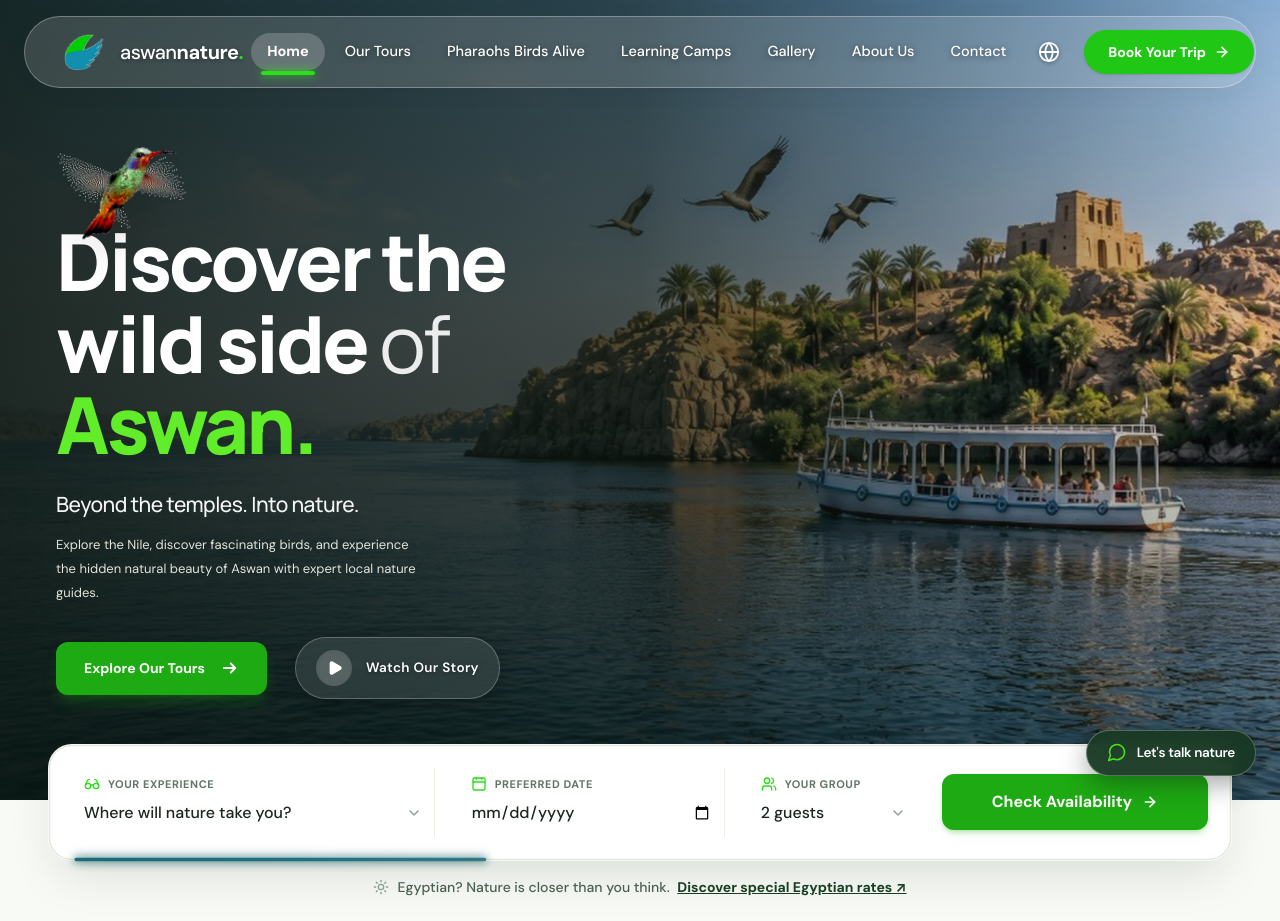
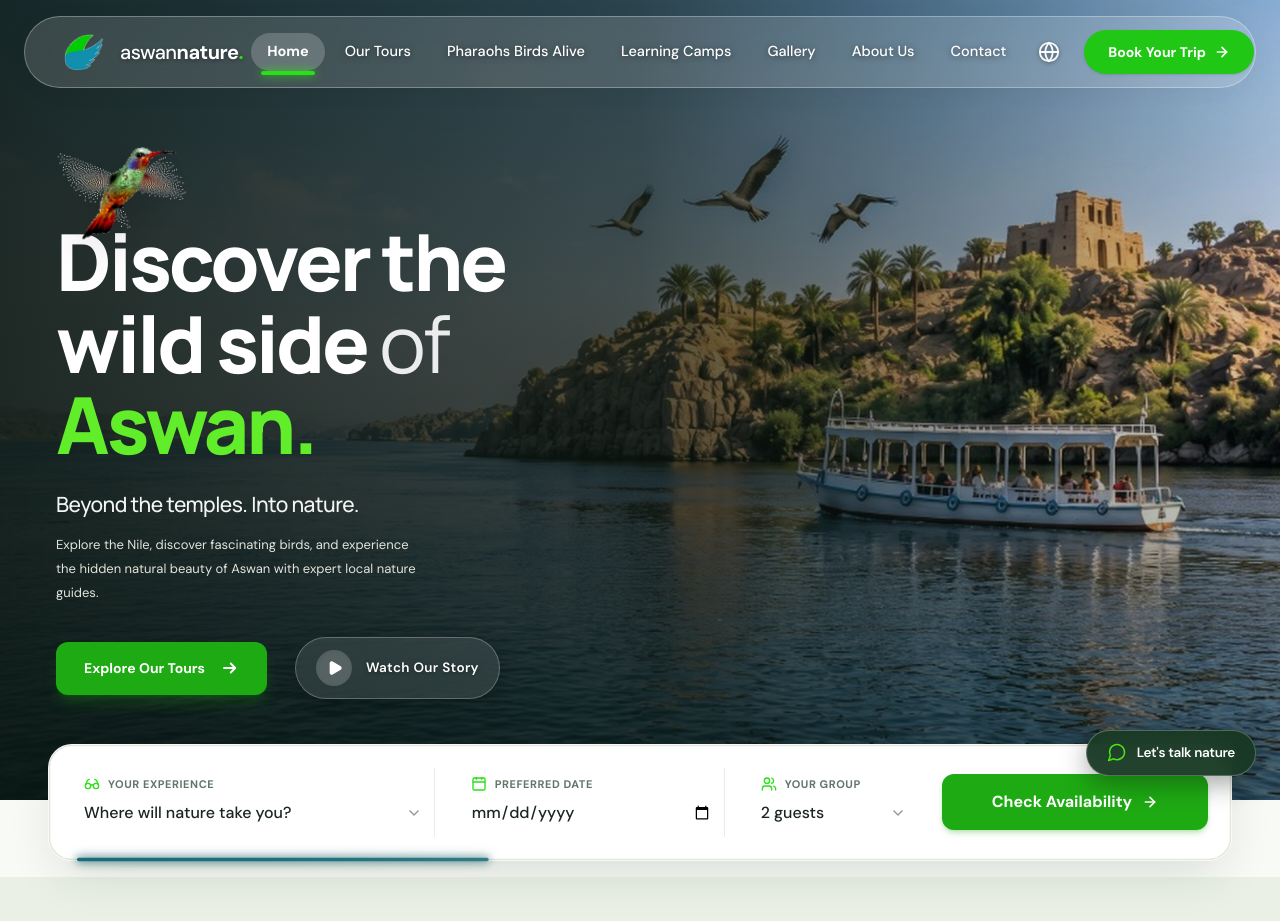
Before and after one commit to Islam-Shahat/Aswan-Nature, a React (Vite) app: page / in a window 1280 px wide. Shown: the top 921 px of the page. Built offline with nearby package versions, Linux system fonts and the light colour scheme; a web font is replaced by a local one.

Commit message:
feat: remove Egyptian rates notice below quick booking and tighten spacing to next section

```diff
--- a/src/components/NotYourUsualAswan.jsx
+++ b/src/components/NotYourUsualAswan.jsx
@@ -135,7 +135,7 @@ export const NotYourUsualAswan = ({ currentLang = 'EN' }) => {
   ];
 
   return (
-    <section id="about" className="py-20 lg:py-28 bg-[#EAF0E5] relative">
+    <section id="about" className="pt-6 sm:pt-10 pb-20 lg:pb-28 bg-[#EAF0E5] relative">
       <div className="max-w-[1240px] mx-auto px-4 sm:px-6 lg:px-8">
         {/* Section Header */}
         <div className="text-center max-w-4xl mx-auto mb-14 sm:mb-20">
--- a/src/components/QuickBooking.jsx
+++ b/src/components/QuickBooking.jsx
@@ -1,5 +1,5 @@
 import React, { useState, useRef, useEffect } from 'react';
-import { Calendar, Users, ArrowRight, Sun, Glasses, ChevronDown } from 'lucide-react';
+import { Calendar, Users, ArrowRight, Glasses, ChevronDown } from 'lucide-react';
 
 export const QuickBooking = ({
   onCheckAvailability,
@@ -86,7 +86,7 @@ export const QuickBooking = ({
   const today = new Date().toISOString().split('T')[0];
 
   return (
-    <div id="booking-widget" className="relative z-20 max-w-7xl mx-auto px-6 lg:px-12 -mt-10 lg:-mt-14 mb-16">
+    <div id="booking-widget" className="relative z-20 max-w-7xl mx-auto px-6 lg:px-12 -mt-10 lg:-mt-14 mb-2 sm:mb-4">
       {/* Floating Card with Scroll-Driven Traveling Border Beam */}
       <div
         ref={containerRef}
@@ -250,36 +250,6 @@ export const QuickBooking = ({
           </div>
         </form>
       </div>
-
-      {/* Egyptian Rates Notice underneath matching local-note in Figma */}
-      <div className="mt-4 flex items-center justify-center gap-2 text-xs sm:text-sm text-[#4E6254] font-medium text-center px-4">
-        <Sun className="w-4 h-4 text-[#8FA494] shrink-0" />
-        <span>
-          {currentLang === 'AR' ?
-          <>
-              مصري؟ الطبيعة أقرب مما تتخيل.{' '}
-              <button
-              type="button"
-              onClick={onOpenEgyptianRates}
-              className="font-bold underline text-[#194025] hover:text-[#2BE019] transition-colors inline-flex items-center gap-0.5 ml-1">
-
-                اكتشف أسعار المصريين الخاصة ↗
-              </button>
-            </> :
-
-          <>
-              Egyptian? Nature is closer than you think.{' '}
-              <button
-              type="button"
-              onClick={onOpenEgyptianRates}
-              className="font-bold underline text-[#194025] hover:text-[#2BE019] transition-colors inline-flex items-center gap-0.5 ml-1">
-
-                Discover special Egyptian rates ↗
-              </button>
-            </>
-          }
-        </span>
-      </div>
     </div>
   );
 };
```
